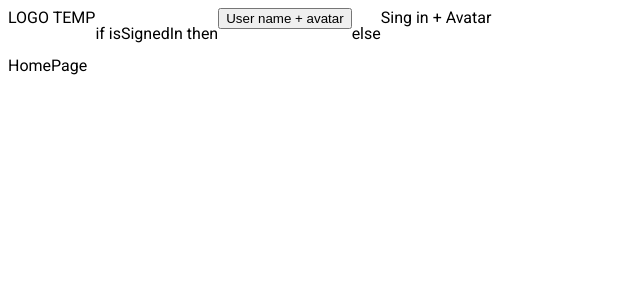
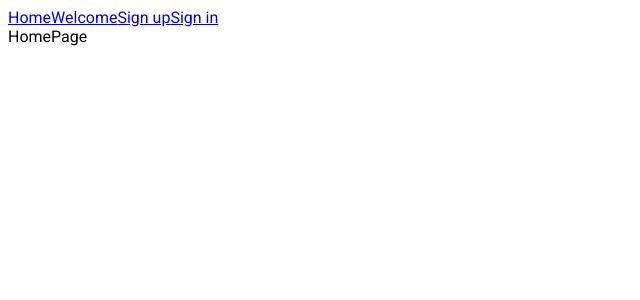
Before and after one commit to ServerIbraimovUa/agua_vivo_app, a React (Vite) app: page /agua_vivo_app/home in a window 1280 px wide. Shown: the top 300 px of the page, without its empty margins (0-640 px from the left). Built offline with nearby package versions, Linux system fonts and the light colour scheme.

Commit message:
fix routers

```diff
--- a/src/components/Layout/Layout.tsx
+++ b/src/components/Layout/Layout.tsx
@@ -1,13 +1,19 @@
-import { Outlet } from "react-router-dom";
+import { NavLink, Outlet } from "react-router-dom";
 
-import Header from "../Header/Header";
+// import Header from "../Header/Header";
 import { Suspense } from "react";
 import Loading from "../Loading/Loading";
 
 const Layout = () => {
   return (
     <>
-      <Header />
+      {/* <Header /> */}
+      <header>
+        <NavLink to="/home">Home</NavLink>
+        <NavLink to="/welcome">Welcome</NavLink>
+        <NavLink to="/signup">Sign up</NavLink>
+        <NavLink to="/signin">Sign in</NavLink>
+      </header>
       <main>
         {
           <Suspense fallback={<Loading />}>
--- a/src/main.tsx
+++ b/src/main.tsx
@@ -3,9 +3,12 @@ import "./index.css";
 
 import App from "./App.tsx";
 import { BrowserRouter } from "react-router-dom";
+import { StrictMode } from "react";
 
 ReactDOM.createRoot(document.getElementById("root")!).render(
-  <BrowserRouter basename="/agua_vivo_app">
-    <App />
-  </BrowserRouter>
+  <StrictMode>
+    <BrowserRouter basename="/agua_vivo_app">
+      <App />
+    </BrowserRouter>
+  </StrictMode>
 );
```
